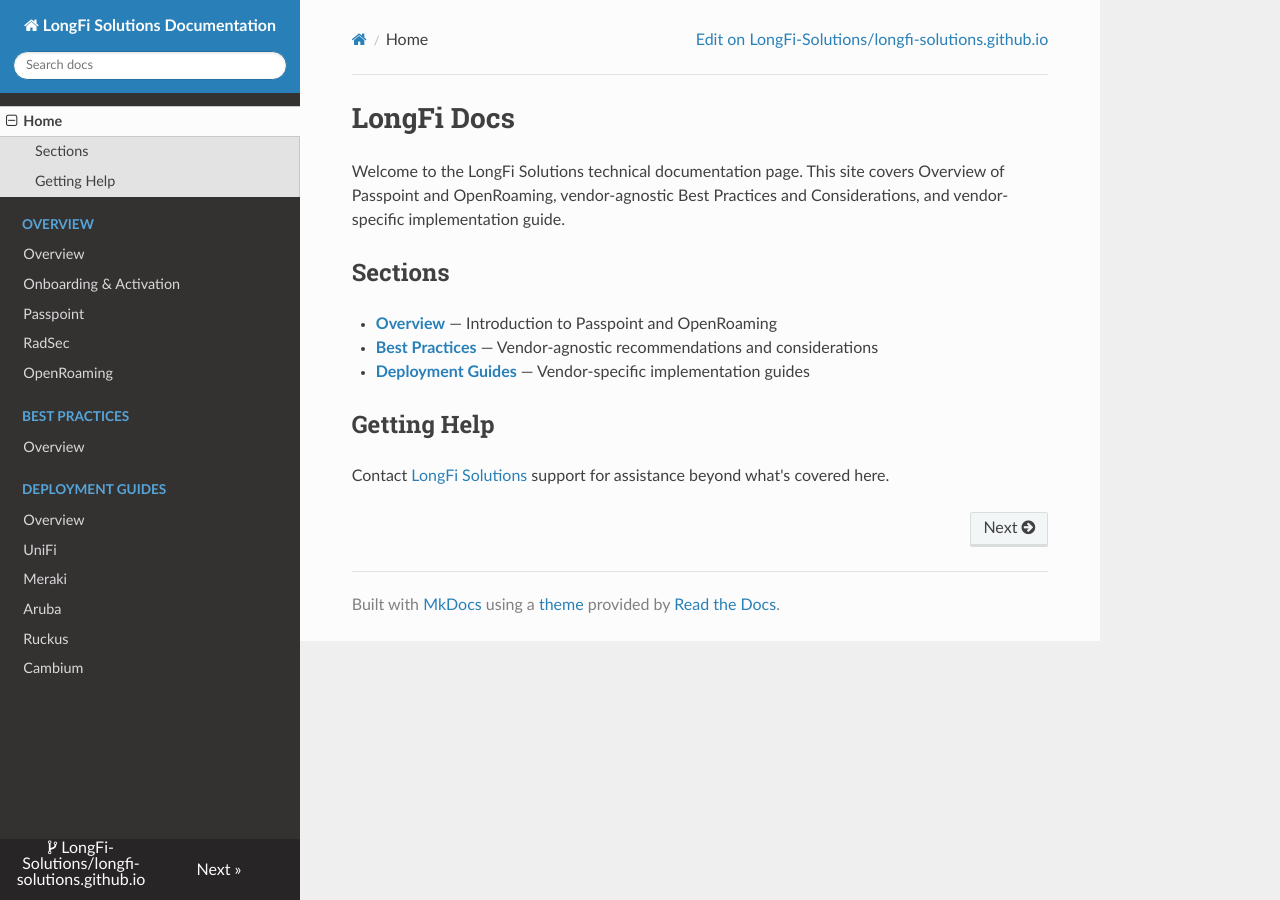
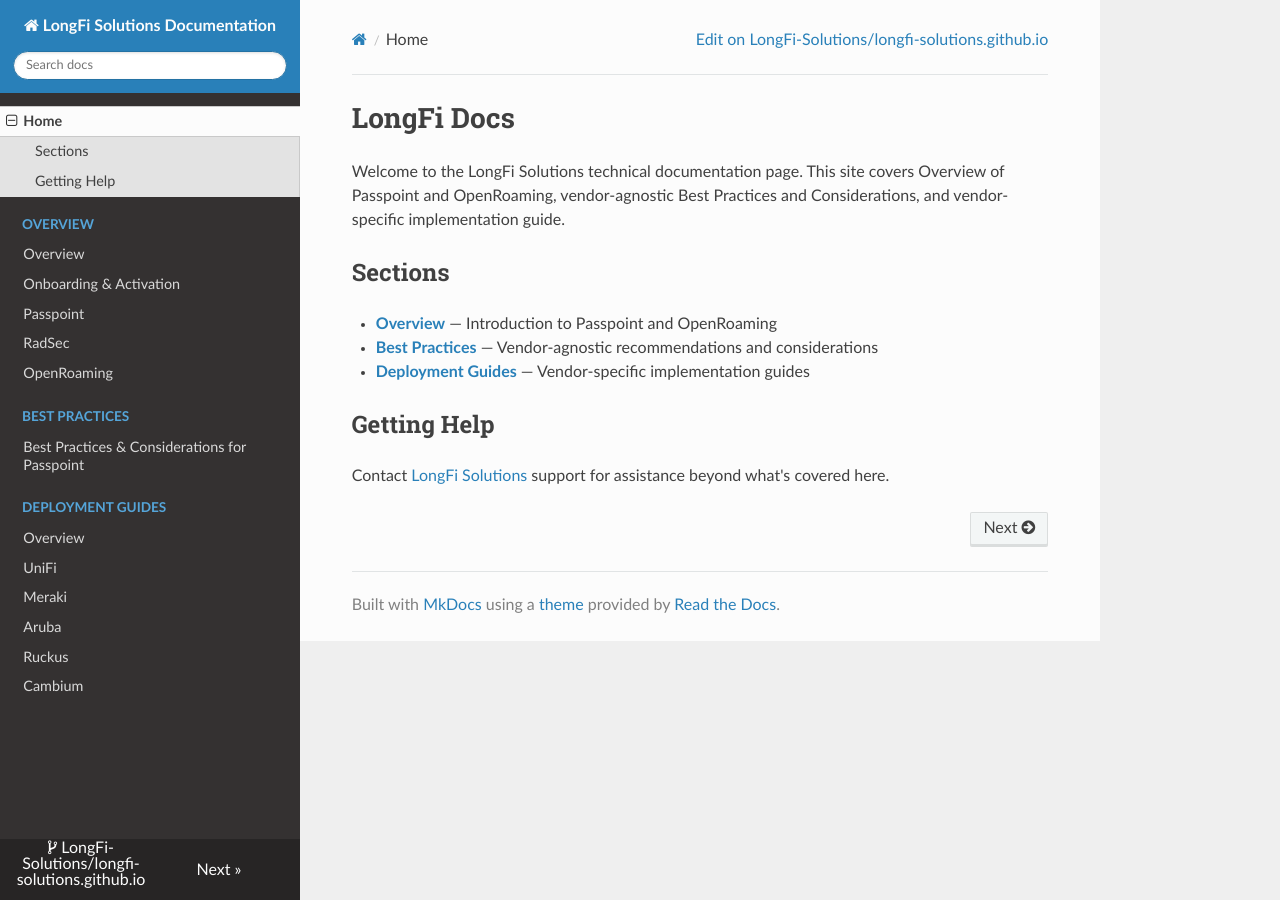
Before and after one commit to LongFi-Solutions/longfi-solutions.github.io, an MkDocs documentation site: the page built from docs/index.md, in a window 1280 px wide. Built offline with MkDocs 1.6.1, drawn with Linux system fonts in a browser that asks for light colours; nearby versions of some CDN libraries.

```diff
--- a/mkdocs.yml
+++ b/mkdocs.yml
@@ -32,7 +32,7 @@ nav:
     - RadSec: overview/radsec.md
     - OpenRoaming: overview/openroaming.md
   - Best Practices:
-    - Overview: best-practices/index.md
+    - Best Practices & Considerations for Passpoint: best-practices/index.md
   - Deployment Guides:
     - Overview: deployment/index.md
     - UniFi: deployment/unifi.md
```
